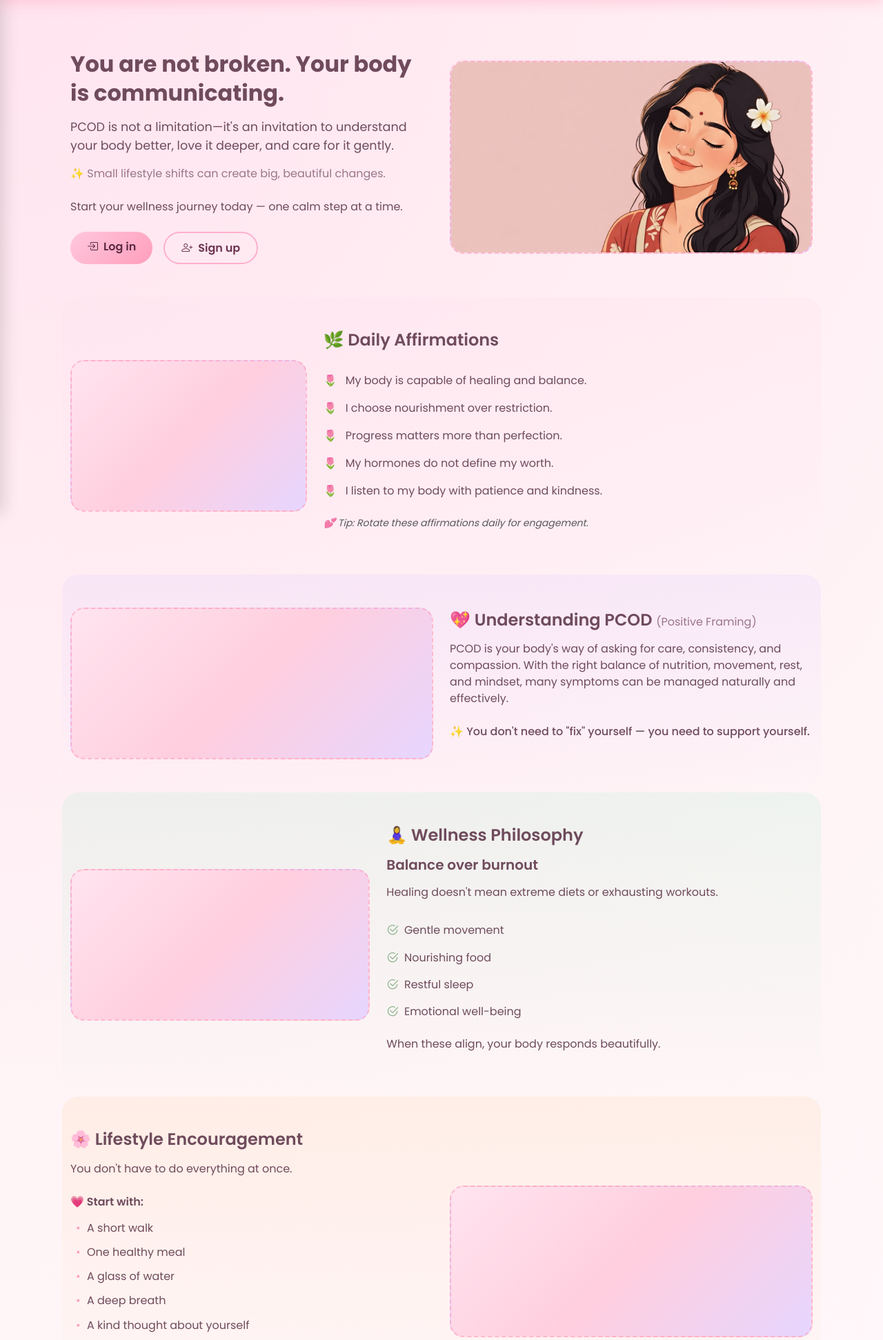
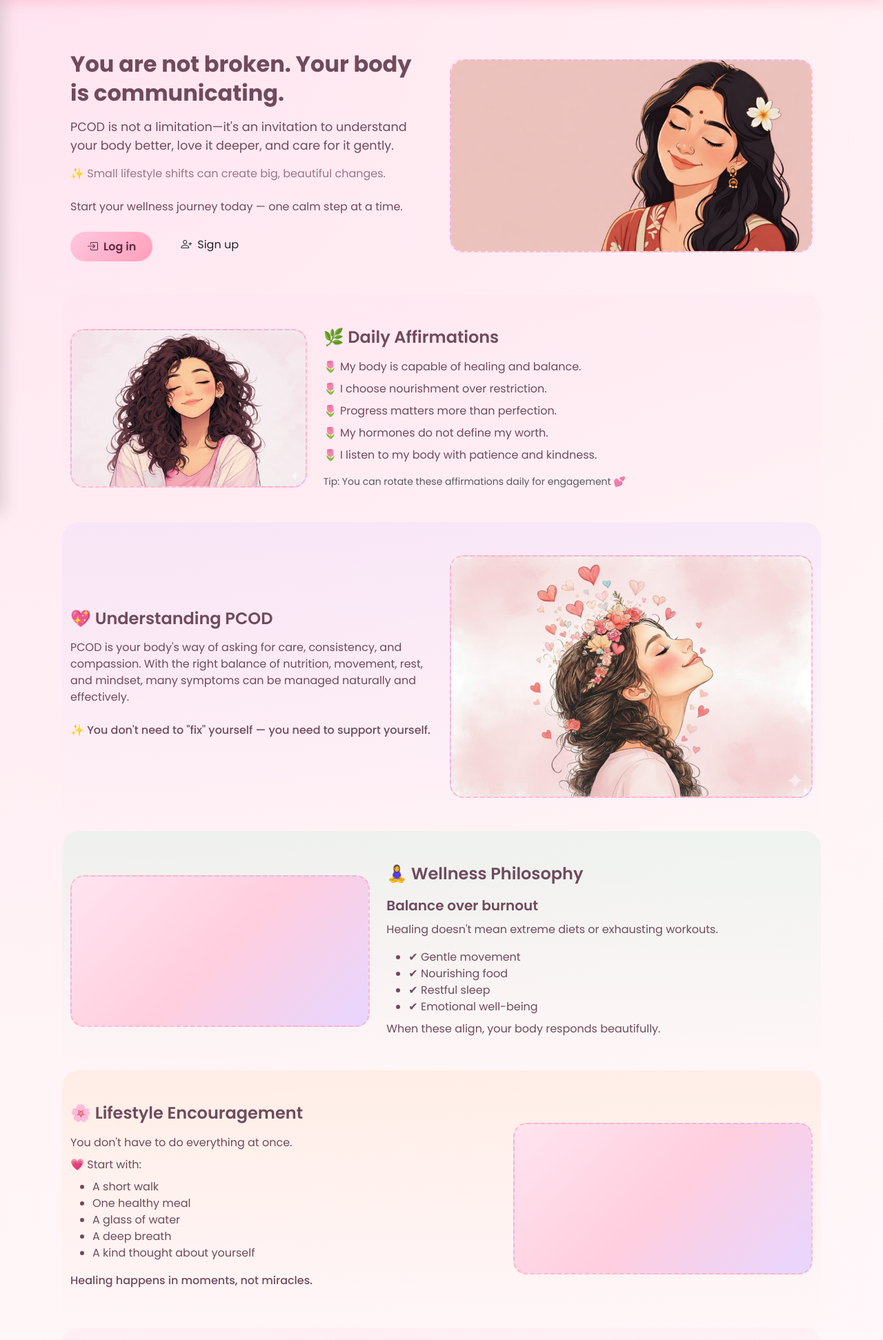
Before and after one commit to Vipulr232005/edunet_project, a Django app: page / in a window 1280 px wide. Shown: the part 56-1999 px from the top of the page at 69% size. Run offline with Django 5.2, Linux system fonts and the light colour scheme.

Commit message:
added few photos

```diff
--- a/tracker/templates/tracker/home.html
+++ b/tracker/templates/tracker/home.html
@@ -24,13 +24,13 @@
                     <a href="{% url 'tracker:login' %}" class="btn btn-home-primary rounded-pill px-4">
                         <i class="bi bi-box-arrow-in-right me-2"></i>Log in
                     </a>
-                    <a href="{% url 'tracker:signup' %}" class="btn btn-home-outline rounded-pill px-4">
+                    <a href="{% url 'tracker:signup' %}" class="btn btn-home-secondary rounded-pill px-4">
                         <i class="bi bi-person-plus me-2"></i>Sign up
                     </a>
                 </div>
                 {% else %}
                 <a href="{% url 'tracker:dashboard' %}" class="btn btn-home-primary rounded-pill px-4">
-                    <i class="bi bi-house-door-heart me-2"></i>Go to Dashboard
+                    <i class="bi bi-grid me-2"></i>Go to Dashboard
                 </a>
                 {% endif %}
             </div>
@@ -38,205 +38,199 @@
     </div>
 </section>
 
-<!-- Daily Affirmations -->
+<!-- Daily Affirmations (image left) -->
 <section class="home-block home-affirmations py-5">
     <div class="container">
         <div class="row g-4 align-items-center">
-            <div class="col-lg-4">
+            <div class="col-lg-4 order-lg-1">
                 <div class="home-img-placeholder home-img-affirmations" aria-hidden="true">
-                    <!-- Image placeholder -->
+                    <img src="{% static 'tracker/images/affirmations.png' %}" alt="Daily Affirmations" class="img-fluid rounded-4 w-100 h-100" style="object-fit: cover;">
                 </div>
             </div>
-            <div class="col-lg-8">
-                <h2 class="home-section-title mb-4">🌿 Daily Affirmations</h2>
-                <ul class="home-affirm-list">
-                    <li><span class="affirm-icon">🌷</span> My body is capable of healing and balance.</li>
-                    <li><span class="affirm-icon">🌷</span> I choose nourishment over restriction.</li>
-                    <li><span class="affirm-icon">🌷</span> Progress matters more than perfection.</li>
-                    <li><span class="affirm-icon">🌷</span> My hormones do not define my worth.</li>
-                    <li><span class="affirm-icon">🌷</span> I listen to my body with patience and kindness.</li>
+            <div class="col-lg-8 order-lg-2">
+                <h2 class="home-section-title mb-3">🌿 Daily Affirmations</h2>
+                <ul class="list-unstyled mb-0">
+                    <li class="mb-2">🌷 My body is capable of healing and balance.</li>
+                    <li class="mb-2">🌷 I choose nourishment over restriction.</li>
+                    <li class="mb-2">🌷 Progress matters more than perfection.</li>
+                    <li class="mb-2">🌷 My hormones do not define my worth.</li>
+                    <li class="mb-2">🌷 I listen to my body with patience and kindness.</li>
                 </ul>
-                <p class="home-tip small text-muted mt-3">💕 Tip: Rotate these affirmations daily for engagement.</p>
+                <p class="small text-muted mt-3 mb-0">Tip: You can rotate these affirmations daily for engagement 💕</p>
             </div>
         </div>
     </div>
 </section>
 
-<!-- Understanding PCOD -->
+<!-- Understanding PCOD (image right – zig-zag) -->
 <section class="home-block home-understanding py-5">
     <div class="container">
         <div class="row g-4 align-items-center">
-            <div class="col-lg-6">
+            <div class="col-lg-6 order-lg-2">
                 <div class="home-img-placeholder home-img-understanding" aria-hidden="true">
-                    <!-- Image placeholder -->
+                    <img src="{% static 'tracker/images/understanding.png' %}" alt="Understanding" class="img-fluid rounded-4 w-100 h-100" style="object-fit: cover;">
                 </div>
             </div>
-            <div class="col-lg-6">
-                <h2 class="home-section-title mb-3">💖 Understanding PCOD <span class="home-subtitle">(Positive Framing)</span></h2>
+            <div class="col-lg-6 order-lg-1">
+                <h2 class="home-section-title mb-3">💖 Understanding PCOD</h2>
                 <p class="mb-3">PCOD is your body's way of asking for care, consistency, and compassion. With the right balance of nutrition, movement, rest, and mindset, many symptoms can be managed naturally and effectively.</p>
-                <p class="home-highlight">✨ You don't need to "fix" yourself — you need to support yourself.</p>
+                <p class="home-highlight mb-0">✨ You don't need to "fix" yourself — you need to support yourself.</p>
             </div>
         </div>
     </div>
 </section>
 
-<!-- Wellness Philosophy -->
+<!-- Wellness Philosophy (image left – zig-zag) -->
 <section class="home-block home-philosophy py-5">
     <div class="container">
         <div class="row g-4 align-items-center">
-            <div class="col-lg-5">
-                <div class="home-img-placeholder home-img-philosophy" aria-hidden="true">
-                    <!-- Image placeholder -->
-                </div>
+            <div class="col-lg-5 order-lg-1">
+                <div class="home-img-placeholder home-img-philosophy" aria-hidden="true"></div>
             </div>
-            <div class="col-lg-7">
+            <div class="col-lg-7 order-lg-2">
                 <h2 class="home-section-title mb-3">🧘‍♀️ Wellness Philosophy</h2>
-                <h3 class="home-subheading mb-3">Balance over burnout</h3>
-                <p class="mb-4">Healing doesn't mean extreme diets or exhausting workouts.</p>
-                <ul class="home-check-list">
-                    <li><i class="bi bi-check2-circle me-2"></i>Gentle movement</li>
-                    <li><i class="bi bi-check2-circle me-2"></i>Nourishing food</li>
-                    <li><i class="bi bi-check2-circle me-2"></i>Restful sleep</li>
-                    <li><i class="bi bi-check2-circle me-2"></i>Emotional well-being</li>
+                <p class="home-subheading mb-2">Balance over burnout</p>
+                <p class="mb-3">Healing doesn't mean extreme diets or exhausting workouts.</p>
+                <ul class="mb-2">
+                    <li>✔ Gentle movement</li>
+                    <li>✔ Nourishing food</li>
+                    <li>✔ Restful sleep</li>
+                    <li>✔ Emotional well-being</li>
                 </ul>
-                <p class="mt-3">When these align, your body responds beautifully.</p>
+                <p class="mb-0">When these align, your body responds beautifully.</p>
             </div>
         </div>
     </div>
 </section>
 
-<!-- Lifestyle Encouragement -->
+<!-- Lifestyle Encouragement (image right – zig-zag) -->
 <section class="home-block home-lifestyle py-5">
     <div class="container">
         <div class="row g-4 align-items-center">
-            <div class="col-lg-6 order-lg-2">
-                <div class="home-img-placeholder home-img-lifestyle" aria-hidden="true">
-                    <!-- Image placeholder -->
-                </div>
+            <div class="col-lg-5 order-lg-2">
+                <div class="home-img-placeholder home-img-lifestyle" aria-hidden="true"></div>
             </div>
-            <div class="col-lg-6 order-lg-1">
+            <div class="col-lg-7 order-lg-1">
                 <h2 class="home-section-title mb-3">🌸 Lifestyle Encouragement</h2>
-                <p class="mb-4">You don't have to do everything at once.</p>
-                <p class="fw-semibold mb-2">💗 Start with:</p>
-                <ul class="home-start-list">
+                <p class="mb-2">You don't have to do everything at once.</p>
+                <p class="mb-2">💗 Start with:</p>
+                <ul class="mb-2">
                     <li>A short walk</li>
                     <li>One healthy meal</li>
                     <li>A glass of water</li>
                     <li>A deep breath</li>
                     <li>A kind thought about yourself</li>
                 </ul>
-                <p class="home-highlight mt-4">Healing happens in moments, not miracles.</p>
+                <p class="home-highlight mb-0">Healing happens in moments, not miracles.</p>
             </div>
         </div>
     </div>
 </section>
 
-<!-- Food & Nourishment -->
+<!-- Food & Nourishment (image left – zig-zag) -->
 <section class="home-block home-food py-5">
     <div class="container">
         <div class="row g-4 align-items-center">
-            <div class="col-lg-4">
+            <div class="col-lg-4 order-lg-1">
                 <div class="home-img-placeholder home-img-food" aria-hidden="true">
-                    <!-- Image placeholder -->
+                    <img src="{% static 'tracker/images/food.png' %}" alt="Food & Nourishment" class="img-fluid rounded-4 w-100 h-100" style="object-fit: cover;">
                 </div>
             </div>
-            <div class="col-lg-8">
+            <div class="col-lg-8 order-lg-2">
                 <h2 class="home-section-title mb-3">🍓 Food & Nourishment Motivation</h2>
                 <p class="mb-3">Food is not the enemy. Food is fuel, comfort, and care.</p>
                 <p class="mb-2">Choose foods that:</p>
-                <ul class="home-bullet-list mb-3">
+                <ul class="mb-3">
                     <li>Support hormone balance</li>
                     <li>Reduce inflammation</li>
                     <li>Make you feel energized, not restricted</li>
                 </ul>
-                <p class="home-highlight">✨ Eating well is an act of self-love, not punishment.</p>
+                <p class="home-highlight mb-0">✨ Eating well is an act of self-love, not punishment.</p>
             </div>
         </div>
     </div>
 </section>
 
-<!-- Movement Motivation -->
+<!-- Movement Motivation (image right – zig-zag) -->
 <section class="home-block home-movement py-5">
     <div class="container">
         <div class="row g-4 align-items-center">
             <div class="col-lg-5 order-lg-2">
                 <div class="home-img-placeholder home-img-movement" aria-hidden="true">
-                    <!-- Image placeholder -->
+                    <img src="{% static 'tracker/images/moment.png' %}" alt="Movement" class="img-fluid rounded-4 w-100 h-100" style="object-fit: cover;">
                 </div>
             </div>
             <div class="col-lg-7 order-lg-1">
                 <h2 class="home-section-title mb-3">💃 Movement Motivation</h2>
                 <p class="mb-3">Exercise for PCOD is not about burning calories. It's about boosting mood, improving circulation, and supporting hormones.</p>
                 <p class="mb-2">Dance. Stretch. Walk. Strength train.</p>
-                <p class="home-highlight">Move in ways that feel joyful — your body remembers joy 💃✨</p>
+                <p class="home-highlight mb-0">Move in ways that feel joyful — your body remembers joy 💃✨</p>
             </div>
         </div>
     </div>
 </section>
 
-<!-- Mental Health & Self-Compassion -->
+<!-- Mental Health & Self-Compassion (image left – zig-zag) -->
 <section class="home-block home-mental py-5">
     <div class="container">
         <div class="row g-4 align-items-center">
-            <div class="col-lg-4">
-                <div class="home-img-placeholder home-img-mental" aria-hidden="true">
-                    <!-- Image placeholder -->
-                </div>
+            <div class="col-lg-5 order-lg-1">
+                <div class="home-img-placeholder home-img-mental" aria-hidden="true"></div>
             </div>
-            <div class="col-lg-8">
+            <div class="col-lg-7 order-lg-2">
                 <h2 class="home-section-title mb-3">🌙 Mental Health & Self-Compassion</h2>
-                <p class="mb-4">PCOD can be emotionally overwhelming — and that's okay.</p>
+                <p class="mb-3">PCOD can be emotionally overwhelming — and that's okay.</p>
                 <p class="mb-2">You are allowed to:</p>
-                <ul class="home-heart-list">
-                    <li><span class="heart-icon">💗</span> Feel tired</li>
-                    <li><span class="heart-icon">💗</span> Take breaks</li>
-                    <li><span class="heart-icon">💗</span> Ask for support</li>
-                    <li><span class="heart-icon">💗</span> Go at your own pace</li>
+                <ul class="mb-0">
+                    <li>💗 Feel tired</li>
+                    <li>💗 Take breaks</li>
+                    <li>💗 Ask for support</li>
+                    <li>💗 Go at your own pace</li>
                 </ul>
-                <p class="home-highlight mt-4">Healing includes your mind, not just your body.</p>
+                <p class="mt-3 mb-0">Healing includes your mind, not just your body.</p>
             </div>
         </div>
     </div>
 </section>
 
-<!-- What we do (app features) -->
-<section class="home-block home-section py-5">
+<!-- What we do -->
+<section class="home-block py-5">
     <div class="container">
         <h2 class="home-section-title text-center mb-4">What we do</h2>
         <div class="row g-4">
             <div class="col-md-6 col-lg-3">
-                <div class="home-card card border-0 h-100">
-                    <div class="card-body text-center p-4">
-                        <div class="home-card-icon mb-2"><i class="bi bi-heart-half"></i></div>
-                        <h5 class="fw-semibold mb-2">Symptom tracking</h5>
-                        <p class="small mb-0 text-muted">Log acne, fatigue, bloating, and sleep quality so you can spot patterns over time.</p>
+                <div class="card border-0 shadow-sm rounded-4 h-100 p-3">
+                    <div class="card-body text-center">
+                        <i class="bi bi-calendar-heart fs-2 mb-2" style="color:#e0527b;"></i>
+                        <h3 class="h6 fw-semibold mb-2">Cycle awareness</h3>
+                        <p class="small mb-0">Track your cycle day and see how it connects to how you feel each day.</p>
                     </div>
                 </div>
             </div>
             <div class="col-md-6 col-lg-3">
-                <div class="home-card card border-0 h-100">
-                    <div class="card-body text-center p-4">
-                        <div class="home-card-icon mb-2"><i class="bi bi-calendar3"></i></div>
-                        <h5 class="fw-semibold mb-2">Cycle awareness</h5>
-                        <p class="small mb-0 text-muted">Track your cycle day and see how it connects to how you feel each day.</p>
+                <div class="card border-0 shadow-sm rounded-4 h-100 p-3">
+                    <div class="card-body text-center">
+                        <i class="bi bi-droplet-half fs-2 mb-2" style="color:#e0527b;"></i>
+                        <h3 class="h6 fw-semibold mb-2">Symptoms & mood</h3>
+                        <p class="small mb-0">Log symptoms and mood so you can spot patterns over time.</p>
                     </div>
                 </div>
             </div>
             <div class="col-md-6 col-lg-3">
-                <div class="home-card card border-0 h-100">
-                    <div class="card-body text-center p-4">
-                        <div class="home-card-icon mb-2"><i class="bi bi-graph-up"></i></div>
-                        <h5 class="fw-semibold mb-2">Weight & mood</h5>
-                        <p class="small mb-0 text-muted">Simple charts for weight and mood so you can see your wellness glow-up.</p>
+                <div class="card border-0 shadow-sm rounded-4 h-100 p-3">
+                    <div class="card-body text-center">
+                        <i class="bi bi-graph-up fs-2 mb-2" style="color:#e0527b;"></i>
+                        <h3 class="h6 fw-semibold mb-2">Insights</h3>
+                        <p class="small mb-0">See your data in one place and understand your body better.</p>
                     </div>
                 </div>
             </div>
             <div class="col-md-6 col-lg-3">
-                <div class="home-card card border-0 h-100">
-                    <div class="card-body text-center p-4">
-                        <div class="home-card-icon mb-2"><i class="bi bi-shield-lock"></i></div>
-                        <h5 class="fw-semibold mb-2">Private & yours</h5>
-                        <p class="small mb-0 text-muted">Your data stays private. Only you see your logs—no sharing, no ads.</p>
+                <div class="card border-0 shadow-sm rounded-4 h-100 p-3">
+                    <div class="card-body text-center">
+                        <i class="bi bi-heart-pulse fs-2 mb-2" style="color:#e0527b;"></i>
+                        <h3 class="h6 fw-semibold mb-2">Wellness</h3>
+                        <p class="small mb-0">Small daily habits that support your PCOD journey.</p>
                     </div>
                 </div>
             </div>
@@ -245,18 +239,22 @@
 </section>
 
 <!-- Closing CTA -->
-<section class="home-block home-cta py-5 text-center">
-    <div class="container">
-        <p class="home-cta-line mb-2">✨ Your journey is unique.</p>
-        <p class="home-cta-line mb-2">✨ Your body is powerful.</p>
-        <p class="home-cta-line mb-4">✨ Your healing is possible.</p>
-        <h2 class="home-cta-heading mb-4">Track. Learn. Heal. Thrive.</h2>
+<section class="home-block home-cta py-5">
+    <div class="container text-center">
+        <p class="mb-2">✨ Your journey is unique.</p>
+        <p class="mb-2">✨ Your body is powerful.</p>
+        <p class="mb-4">✨ Your healing is possible.</p>
+        <p class="home-section-title mb-3">Track. Learn. Heal. Thrive.</p>
+        <div class="d-flex justify-content-center mb-4">
+            <div class="home-img-placeholder home-img-cta" aria-hidden="true" style="max-width: 320px; width: 100%; min-height: 160px;">
+                <!-- Add image: <img src="{% static 'tracker/images/your-image.png' %}" alt="" class="img-fluid rounded-4 w-100 h-100" style="object-fit: cover;"> -->
+            </div>
+        </div>
         <p class="mb-4">Welcome to your PCOD wellness space 🌸</p>
-        <div class="home-img-placeholder home-img-cta mx-auto" aria-hidden="true">
-            <!-- Image placeholder -->
-        </div>
         {% if not user.is_authenticated %}
-        <a href="{% url 'tracker:signup' %}" class="btn btn-home-primary rounded-pill px-4 mt-4">Get started</a>
+        <a href="{% url 'tracker:signup' %}" class="btn btn-home-primary rounded-pill px-4">Get started</a>
+        {% else %}
+        <a href="{% url 'tracker:dashboard' %}" class="btn btn-home-primary rounded-pill px-4">Go to Dashboard</a>
         {% endif %}
     </div>
 </section>
```
Also changed, not shown: db.sqlite3, footer.jpg.jpeg (added), moment.png (added), nutri.png (added), second.jpg.jpeg (added), tracker/static/tracker/images/affirmations.png (added), tracker/static/tracker/images/brand-sticker.png (added), tracker/static/tracker/images/cta.png (added), tracker/static/tracker/images/food.png (added), tracker/static/tracker/images/moment.png (added), tracker/static/tracker/images/understanding.png (added), unnamed.jpg.jpeg (added).
